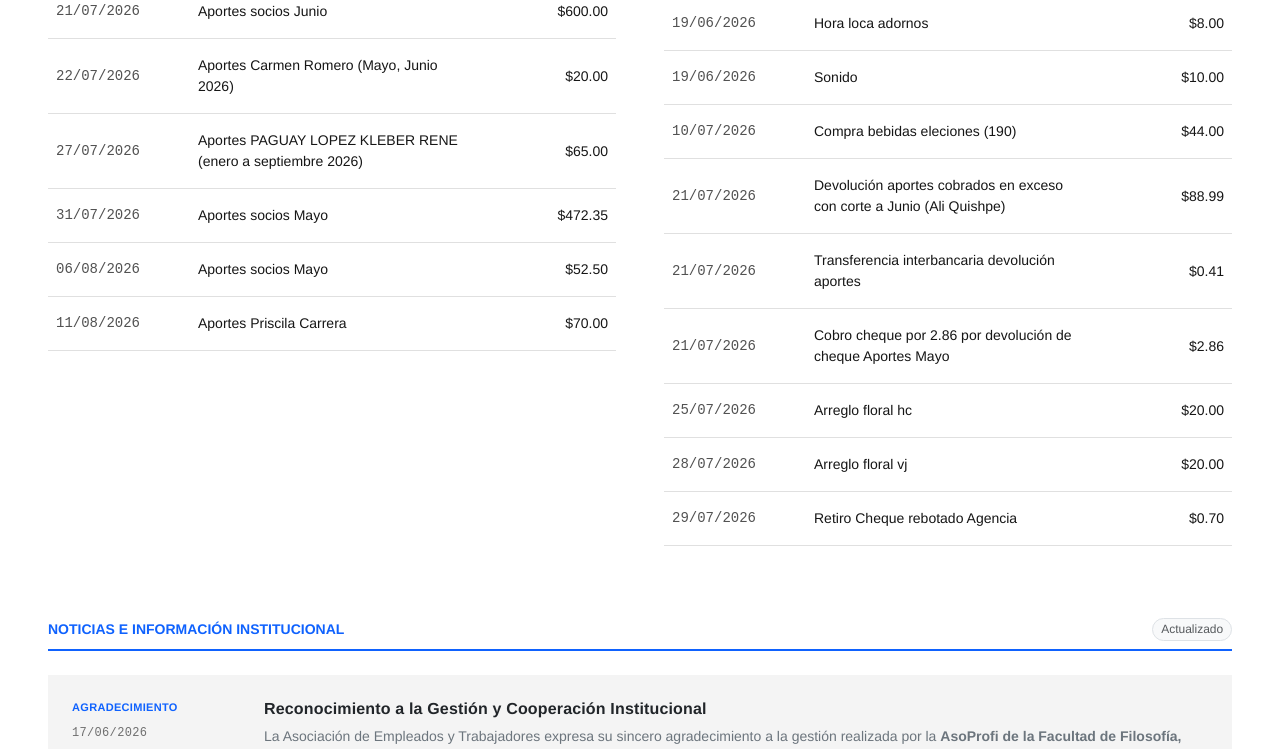
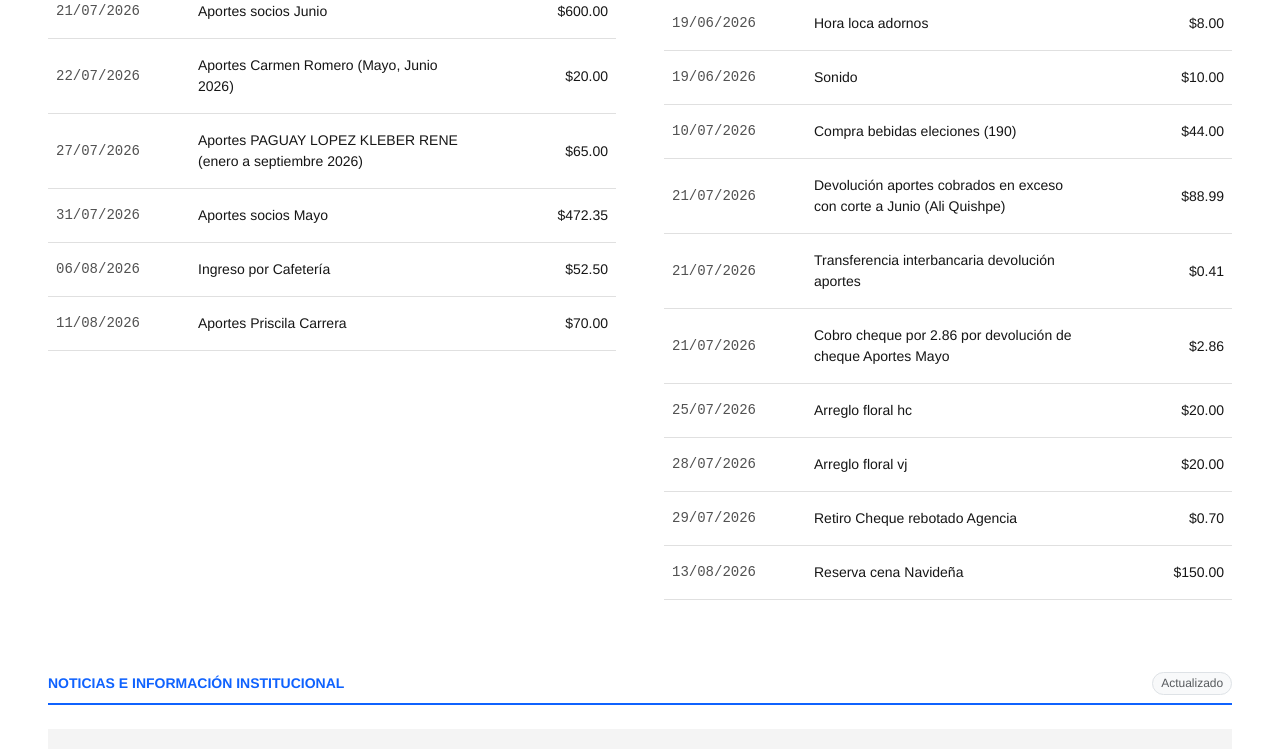
Before and after one commit to jjorgeadrian007/cuentas_aso, a React (Vite) app: page / in a window 1280 px wide. Shown: the part 1010-1759 px from the top of the page. Built offline with nearby package versions, Linux system fonts and the light colour scheme.

Commit message:
cuentas actualizadas 13-08-26

```diff
--- a/src/App.jsx
+++ b/src/App.jsx
@@ -17,7 +17,7 @@ export default function DashboardAsociacion() {
     { id: 9, fecha: "22/07/2026", nombre: "Aportes Carmen Romero (Mayo, Junio 2026)", valor: 20.00 },
     { id: 10, fecha: "27/07/2026", nombre: "Aportes PAGUAY LOPEZ KLEBER RENE (enero a septiembre 2026)", valor: 65.00 },
     { id: 11, fecha: "31/07/2026", nombre: "Aportes socios Mayo", valor: 472.35 },
-    { id: 12, fecha: "06/08/2026", nombre: "Aportes socios Mayo", valor: 52.50 },
+    { id: 12, fecha: "06/08/2026", nombre: "Ingreso por Cafetería", valor: 52.50 },
     { id: 13, fecha: "11/08/2026", nombre: "Aportes Priscila Carrera", valor: 70.00 },
   ]);
 
@@ -39,6 +39,7 @@ export default function DashboardAsociacion() {
     { id: 15, fecha: "25/07/2026", nombre: "Arreglo floral hc", valor: 20.00 },
     { id: 16, fecha: "28/07/2026", nombre: "Arreglo floral vj", valor: 20.00 },
     { id: 17, fecha: "29/07/2026", nombre: "Retiro Cheque rebotado Agencia", valor: 0.70 },
+    { id: 18, fecha: "13/08/2026", nombre: "Reserva cena Navideña", valor: 150 },
 
   ]);
 
```
